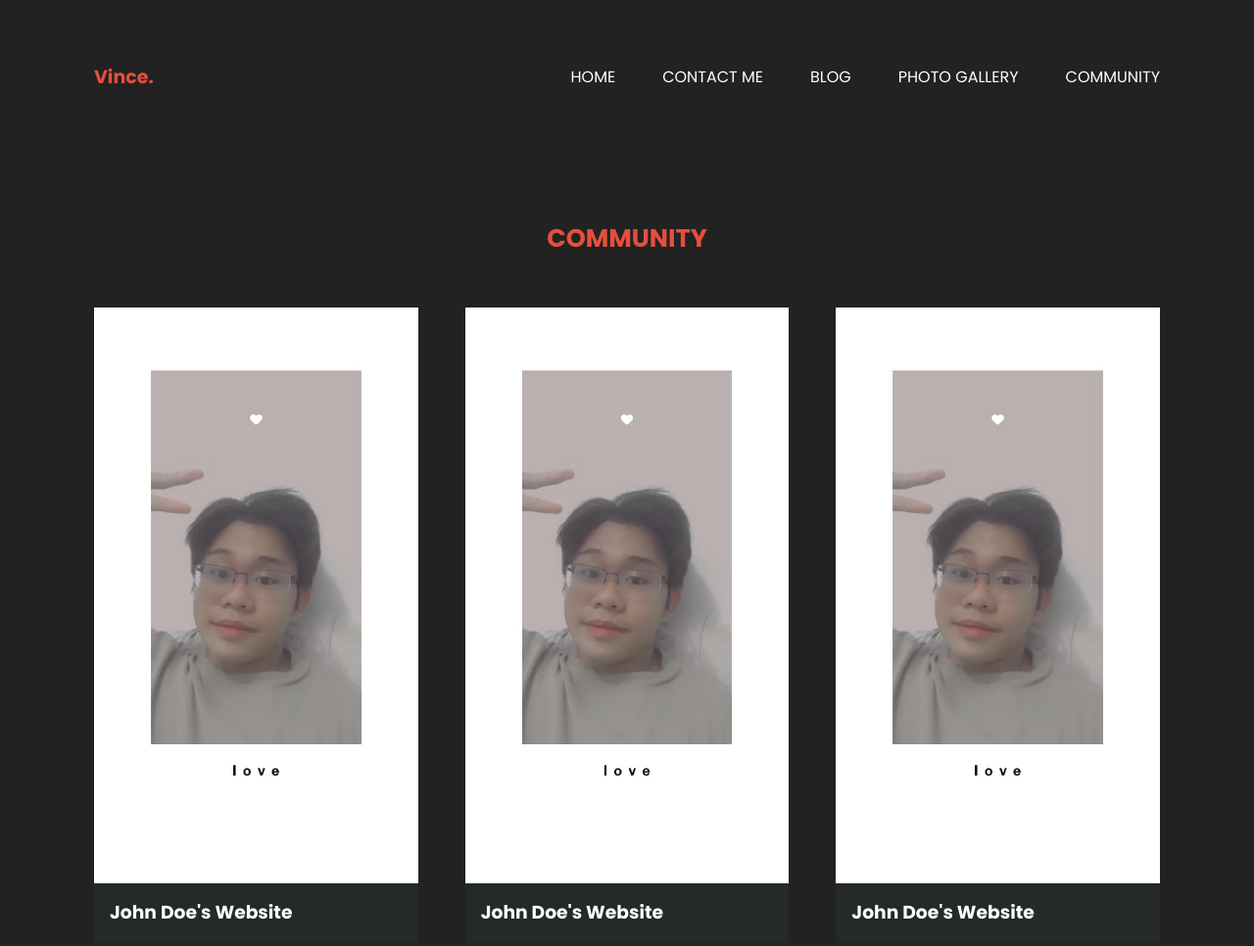
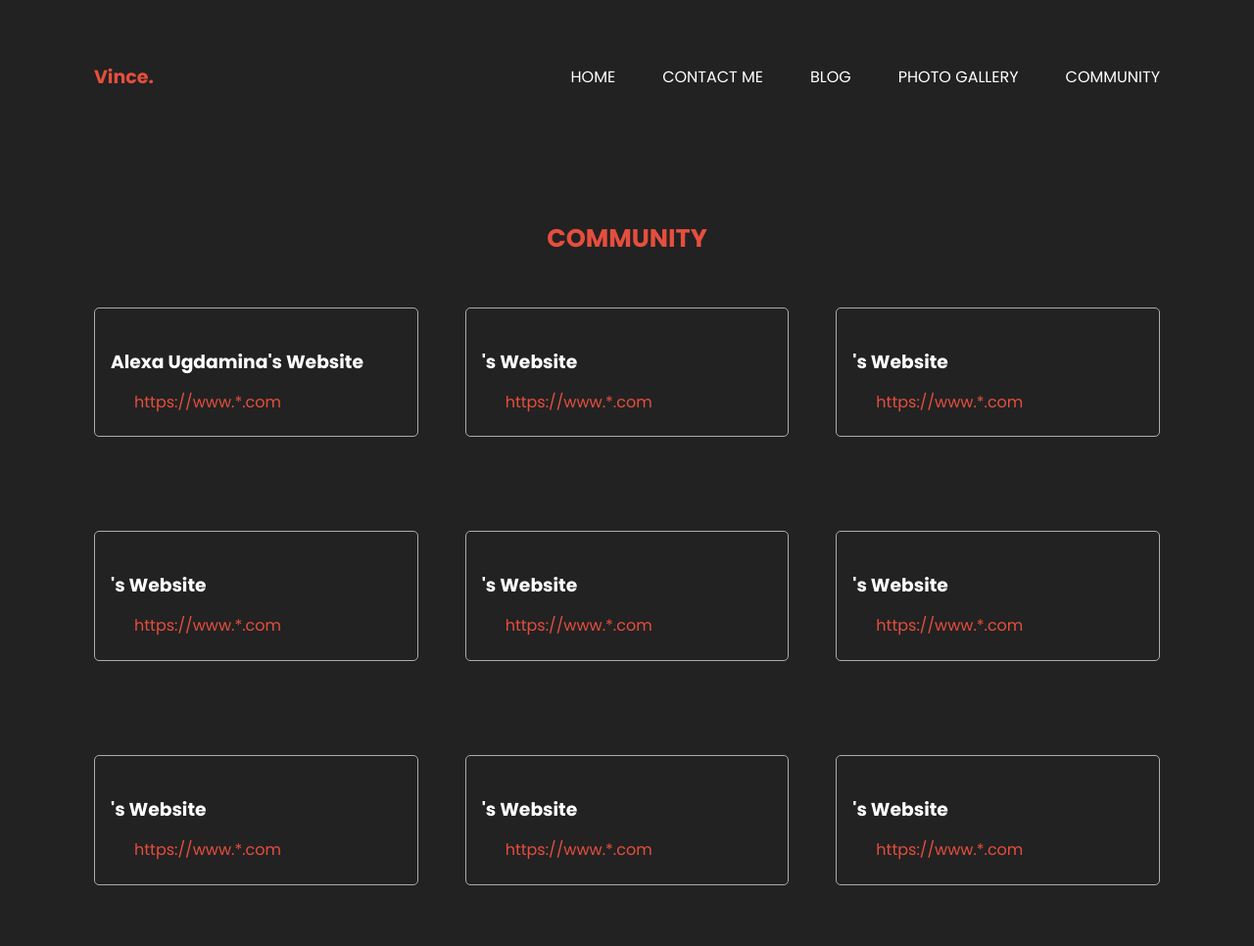
Before and after one commit to vincealwynsibay/empowerment-tech-personal-website, a plain HTML site: page community.html in a window 1280 px wide. Shown: the top 966 px of the page at 98% size. Drawn offline with nearby package versions, Linux system fonts and the light colour scheme.

Commit message:
Change community page

```diff
--- a/community.html
+++ b/community.html
@@ -80,47 +80,47 @@
 		</header>
 		<section class="section community container">
 			<h2>COMMUNITY</h2>
-			<div class="grid">
-				<a href="" class="card" data-aos="fade-up">
-					<img src="./assets/1.jpg" alt="" />
-					<h3>John Doe's Website</h3>
-				</a>
-				<a href="" class="card" data-aos="fade-up" data-aos-delay="100">
-					<img src="./assets/1.jpg" alt="" />
-					<h3>John Doe's Website</h3>
-				</a>
-				<a href="" class="card" data-aos="fade-up" data-aos-delay="200">
-					<img src="./assets/1.jpg" alt="" />
-					<h3>John Doe's Website</h3>
-				</a>
-				<a href="" class="card" data-aos="fade-up" data-aos-delay="300">
-					<img src="./assets/1.jpg" alt="" />
-					<h3>John Doe's Website</h3>
-				</a>
-				<a href="" class="card" data-aos="fade-up" data-aos-delay="100">
-					<img src="./assets/1.jpg" alt="" />
-					<h3>John Doe's Website</h3>
-				</a>
-				<a href="" class="card" data-aos="fade-up" data-aos-delay="200">
-					<img src="./assets/1.jpg" alt="" />
-					<h3>John Doe's Website</h3>
-				</a>
-				<a href="" class="card" data-aos="fade-up" data-aos-delay="300">
-					<img src="./assets/1.jpg" alt="" />
-					<h3>John Doe's Website</h3>
-				</a>
-				<a href="" class="card" data-aos="fade-up" data-aos-delay="400">
-					<img src="./assets/1.jpg" alt="" />
-					<h3>John Doe's Website</h3>
-				</a>
-				<a href="" class="card" data-aos="fade-up" data-aos-delay="100">
-					<img src="./assets/1.jpg" alt="" />
-					<h3>John Doe's Website</h3>
-				</a>
-				<a href="" class="card" data-aos="fade-up" data-aos-delay="200">
-					<img src="./assets/1.jpg" alt="" />
-					<h3>John Doe's Website</h3>
-				</a>
+			<div class="website-links">
+				<div class="">
+					<h3>Alexa Ugdamina's Website</h3>
+					<a href="/">https://www.*.com</a>
+				</div>
+				<div class="">
+					<h3>'s Website</h3>
+					<a href="/">https://www.*.com</a>
+				</div>
+				<div class="">
+					<h3>'s Website</h3>
+					<a href="/">https://www.*.com</a>
+				</div>
+				<div class="">
+					<h3>'s Website</h3>
+					<a href="/">https://www.*.com</a>
+				</div>
+				<div class="">
+					<h3>'s Website</h3>
+					<a href="/">https://www.*.com</a>
+				</div>
+				<div class="">
+					<h3>'s Website</h3>
+					<a href="/">https://www.*.com</a>
+				</div>
+				<div class="">
+					<h3>'s Website</h3>
+					<a href="/">https://www.*.com</a>
+				</div>
+				<div class="">
+					<h3>'s Website</h3>
+					<a href="/">https://www.*.com</a>
+				</div>
+				<div class="">
+					<h3>'s Website</h3>
+					<a href="/">https://www.*.com</a>
+				</div>
+				<div class="">
+					<h3>'s Website</h3>
+					<a href="/">https://www.*.com</a>
+				</div>
 			</div>
 		</section>
 		<footer class="footer container">
--- a/css/community.css
+++ b/css/community.css
@@ -5,25 +5,25 @@
 	color: var(--accent-color);
 }
 
-.grid {
+.website-links {
 	display: grid;
 	gap: 3rem;
-	align-items: center;
-	justify-content: center;
-	grid-template-columns: repeat(auto-fit, minmax(240px, 1fr));
+	grid-template-columns: repeat(auto-fit, minmax(300px, 1fr));
 }
 
-.card {
-	background-color: var(--tertiary-color);
-	display: flex;
-	flex-direction: column;
+.website-links > div {
+	margin-bottom: 3rem;
+	color: white;
+	padding: 1.5rem 1rem;
+	border-radius: 5px;
+	border: 1px solid rgb(172, 172, 172);
 }
 
-.card img {
-	flex-basis: 80%;
+.website-links > div a {
+	padding-left: 1.5rem;
+	color: var(--accent-color);
 }
 
-.card h3 {
-	padding-left: 1rem;
-	color: var(--white);
+.website-links > div a:hover {
+	opacity: 0.7;
 }
```
